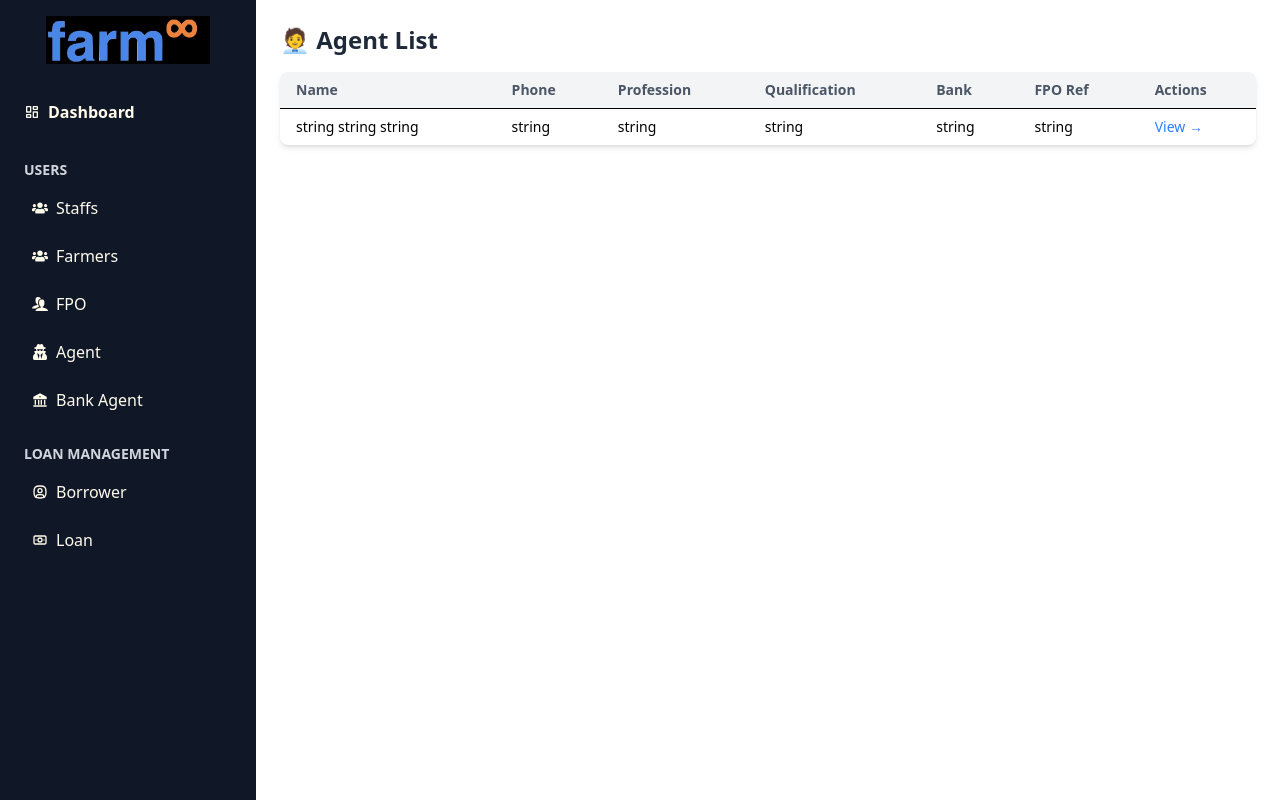
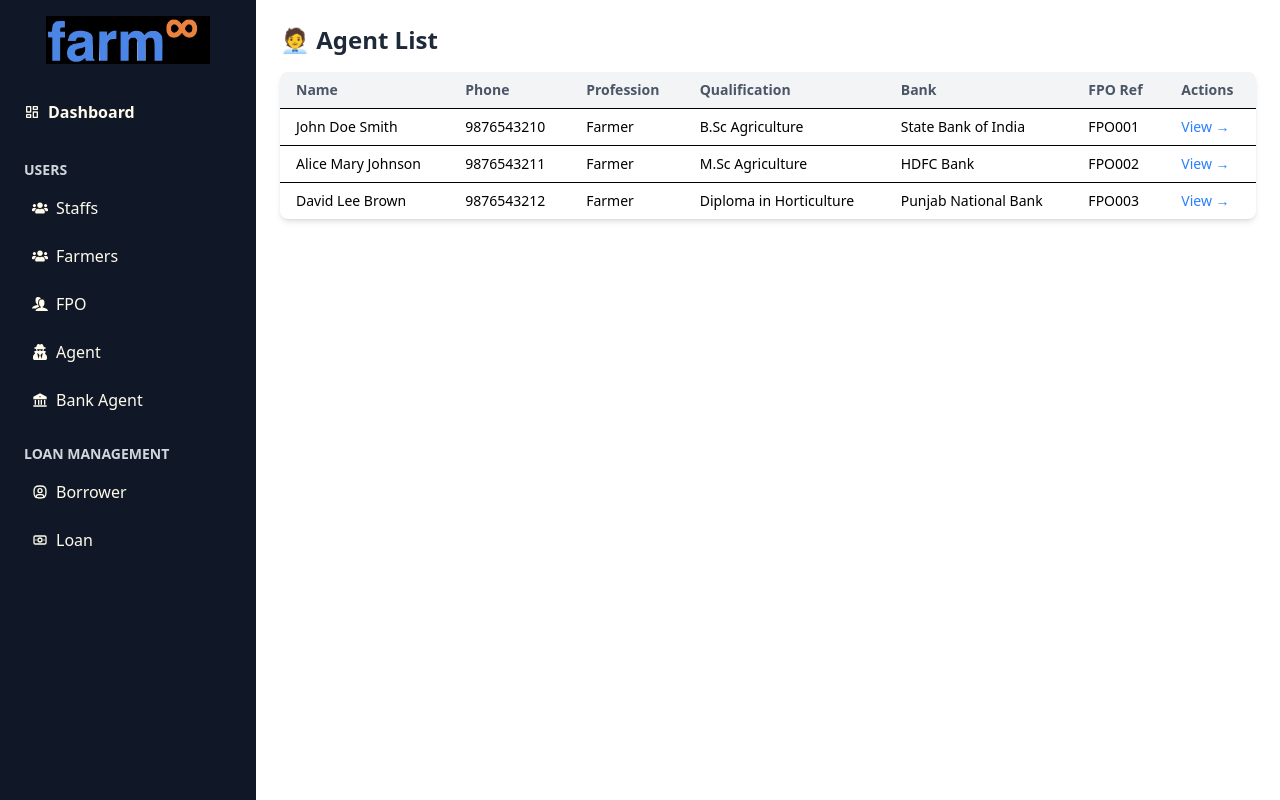
Before and after one commit to leefarhadaman/FarmInfinity_AdminPanel, a React (Vite) app: page /agent in a window 1280 px wide. Built offline with nearby package versions, Linux system fonts and the light colour scheme; no server answers.

Commit message:
fpo and agent default values added

```diff
--- a/src/components/Agent.tsx
+++ b/src/components/Agent.tsx
@@ -3,28 +3,75 @@ import axios from "axios";
 import { Link } from "react-router-dom";
 
 const Agent = () => {
-  const [agents, setAgents] = useState([{
-    "id": "string",
-    "agent_id": "string",
-    "first_name": "string",
-    "middle_name": "string",
-    "last_name": "string",
-    "registered_phone": "string",
-    "profession": "string",
-    "qualification": "string",
-    "address": "string",
-    "pan": "string",
-    "poa_image": "string",
-    "bank_account_no": "string",
-    "bank_name": "string",
-    "ifsc_code": "string",
-    "alternate_phone": "string",
-    "fpo_reference_no": "string",
-    "is_mapped": false,
-    "active": true,
-    "created_at": "string",
-    "updated_at": "string"
-  }]);
+  const [agents, setAgents] = useState([
+    {
+      "id": "FARMER001",
+      "agent_id": "AGENT001",
+      "first_name": "John",
+      "middle_name": "Doe",
+      "last_name": "Smith",
+      "registered_phone": "9876543210",
+      "profession": "Farmer",
+      "qualification": "B.Sc Agriculture",
+      "address": "123 Farm Lane, Village Green, UP",
+      "pan": "ABCDE1234F",
+      "poa_image": "https://example.com/poa/FARMER001.jpg",
+      "bank_account_no": "1234567890123456",
+      "bank_name": "State Bank of India",
+      "ifsc_code": "SBIN0001234",
+      "alternate_phone": "9876543220",
+      "fpo_reference_no": "FPO001",
+      "is_mapped": false,
+      "active": true,
+      "created_at": "2025-04-01T12:00:00Z",
+      "updated_at": "2025-04-01T12:00:00Z"
+    },
+    {
+      "id": "FARMER002",
+      "agent_id": "AGENT002",
+      "first_name": "Alice",
+      "middle_name": "Mary",
+      "last_name": "Johnson",
+      "registered_phone": "9876543211",
+      "profession": "Farmer",
+      "qualification": "M.Sc Agriculture",
+      "address": "456 Rural Road, Greenfield, Haryana",
+      "pan": "XYZAB1234G",
+      "poa_image": "https://example.com/poa/FARMER002.jpg",
+      "bank_account_no": "6543210987654321",
+      "bank_name": "HDFC Bank",
+      "ifsc_code": "HDFC0001234",
+      "alternate_phone": "9876543221",
+      "fpo_reference_no": "FPO002",
+      "is_mapped": true,
+      "active": true,
+      "created_at": "2025-04-02T12:00:00Z",
+      "updated_at": "2025-04-02T12:00:00Z"
+    },
+    {
+      "id": "FARMER003",
+      "agent_id": "AGENT003",
+      "first_name": "David",
+      "middle_name": "Lee",
+      "last_name": "Brown",
+      "registered_phone": "9876543212",
+      "profession": "Farmer",
+      "qualification": "Diploma in Horticulture",
+      "address": "789 Orchard Blvd, Sunnyvale, Punjab",
+      "pan": "LMNOP5678P",
+      "poa_image": "https://example.com/poa/FARMER003.jpg",
+      "bank_account_no": "7890123456789012",
+      "bank_name": "Punjab National Bank",
+      "ifsc_code": "PNB0001234",
+      "alternate_phone": "9876543222",
+      "fpo_reference_no": "FPO003",
+      "is_mapped": false,
+      "active": true,
+      "created_at": "2025-04-03T12:00:00Z",
+      "updated_at": "2025-04-03T12:00:00Z"
+    }
+  ]
+  );
   const [loading, setLoading] = useState(true);
 
   useEffect(() => {
--- a/src/components/FPO.tsx
+++ b/src/components/FPO.tsx
@@ -5,37 +5,108 @@ import axios from "axios";
 import { Link } from "react-router-dom";
 
 const Fpo = () => {
-  const [fpos, setFpos] = useState([{
-    "id": "string",
-    "fpo_id": "string",
-    "constitution": "string",
-    "entity_name": "string",
-    "no_of_farmers": 0,
-    "address": "string",
-    "state": "string",
-    "district": "string",
-    "area_of_operation": 0,
-    "establishment_year": "string",
+  const [fpos, setFpos] = useState([
+    {
+      "id": "FPO001",
+      "fpo_id": "FPOID001",
+      "constitution": "Cooperative Society",
+      "entity_name": "Green Fields Farmers Organization",
+      "no_of_farmers": 120,
+      "address": "123 Agro Street, Village Green, Uttar Pradesh",
+      "state": "Uttar Pradesh",
+      "district": "Meerut",
+      "area_of_operation": 5000,
+      "establishment_year": "2010",
       "major_crop_produced": [
-      "string"
+        "Wheat",
+        "Rice",
+        "Maize"
       ],
-    "previous_year_turnover": 0,
-    "contact_person_name": "string",
+      "previous_year_turnover": 1500000,
+      "contact_person_name": "Rajesh Kumar",
       "contact_person_phone": "+01233037605",
-    "pan_no": "string",
+      "pan_no": "ABCDE1234X",
       "is_pan_copy_collected": true,
-    "pan_image": "string",
+      "pan_image": "https://example.com/pan/FPO001.jpg",
       "is_incorporation_doc_collected": true,
-    "incorporation_doc_img": "string",
+      "incorporation_doc_img": "https://example.com/incorporation/FPO001.jpg",
       "is_registration_no_collected": true,
-    "registration_no": "string",
-    "registration_no_img": "string",
+      "registration_no": "FPO001REG",
+      "registration_no_img": "https://example.com/registration/FPO001REG.jpg",
       "is_director_shareholder_list_collected": true,
-    "director_shareholder_list_image": "string",
+      "director_shareholder_list_image": "https://example.com/directors/FPO001.jpg",
       "active": true,
-    "created_at": "string",
-    "updated_at": "string"
-  }]);
+      "created_at": "2025-01-01T12:00:00Z",
+      "updated_at": "2025-01-01T12:00:00Z"
+    },
+    {
+      "id": "FPO002",
+      "fpo_id": "FPOID002",
+      "constitution": "Private Limited Company",
+      "entity_name": "Sunny Acres Farmers Association",
+      "no_of_farmers": 85,
+      "address": "456 Green Lane, Sunnyville, Haryana",
+      "state": "Haryana",
+      "district": "Rohtak",
+      "area_of_operation": 3500,
+      "establishment_year": "2015",
+      "major_crop_produced": [
+        "Cotton",
+        "Sugarcane",
+        "Groundnut"
+      ],
+      "previous_year_turnover": 2000000,
+      "contact_person_name": "Ravi Mehta",
+      "contact_person_phone": "+01233037605",
+      "pan_no": "XYZAB5678G",
+      "is_pan_copy_collected": true,
+      "pan_image": "https://example.com/pan/FPO002.jpg",
+      "is_incorporation_doc_collected": true,
+      "incorporation_doc_img": "https://example.com/incorporation/FPO002.jpg",
+      "is_registration_no_collected": true,
+      "registration_no": "FPO002REG",
+      "registration_no_img": "https://example.com/registration/FPO002REG.jpg",
+      "is_director_shareholder_list_collected": true,
+      "director_shareholder_list_image": "https://example.com/directors/FPO002.jpg",
+      "active": true,
+      "created_at": "2025-02-15T12:00:00Z",
+      "updated_at": "2025-02-15T12:00:00Z"
+    },
+    {
+      "id": "FPO003",
+      "fpo_id": "FPOID003",
+      "constitution": "Producer Company",
+      "entity_name": "Farmers United Co-operative",
+      "no_of_farmers": 200,
+      "address": "789 Agricultural Blvd, Greenfield, Punjab",
+      "state": "Punjab",
+      "district": "Ludhiana",
+      "area_of_operation": 7000,
+      "establishment_year": "2018",
+      "major_crop_produced": [
+        "Rice",
+        "Barley",
+        "Sunflower"
+      ],
+      "previous_year_turnover": 5000000,
+      "contact_person_name": "Manoj Singh",
+      "contact_person_phone": "+01233037605",
+      "pan_no": "LMNOP1234P",
+      "is_pan_copy_collected": true,
+      "pan_image": "https://example.com/pan/FPO003.jpg",
+      "is_incorporation_doc_collected": true,
+      "incorporation_doc_img": "https://example.com/incorporation/FPO003.jpg",
+      "is_registration_no_collected": true,
+      "registration_no": "FPO003REG",
+      "registration_no_img": "https://example.com/registration/FPO003REG.jpg",
+      "is_director_shareholder_list_collected": true,
+      "director_shareholder_list_image": "https://example.com/directors/FPO003.jpg",
+      "active": true,
+      "created_at": "2025-03-10T12:00:00Z",
+      "updated_at": "2025-03-10T12:00:00Z"
+    }
+  ]
+  );
   const [loading, setLoading] = useState(true);
 
   useEffect(() => {
```
Lines whose indentation alone changed are shown as unchanged.
